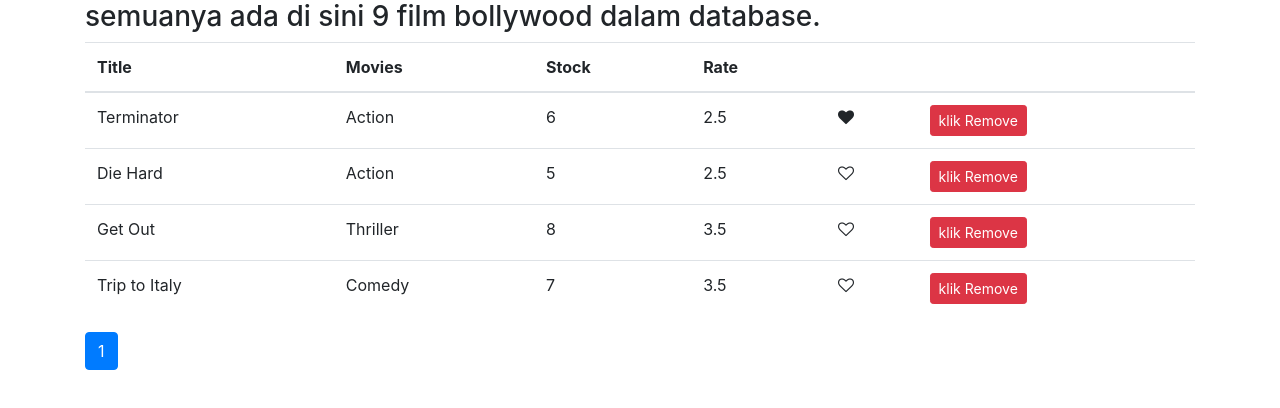
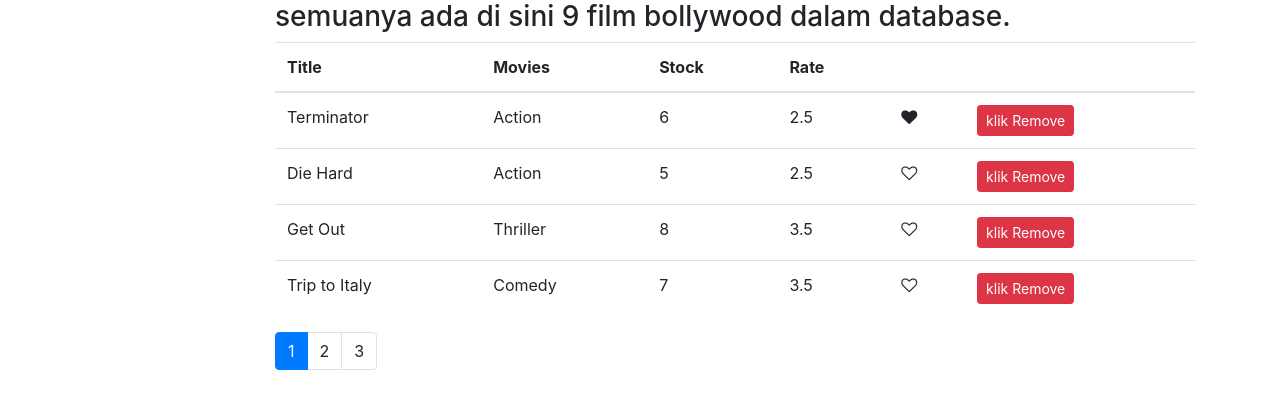
Before and after one commit to halalan/codewithmosh-vidly, a React (Create React App) app: page / in a window 1280 px wide. Shown: the top 408 px of the page. Built offline with nearby package versions, Linux system fonts and the light colour scheme.

Commit message:
final Filtering- Component Interface

```diff
--- /dev/null
+++ b/src/components/common/listGroup.jsx
@@ -0,0 +1,7 @@
+import React from 'react';
+
+const ListGroup = () => {
+    return null;
+}
+
+export default ListGroup;
--- a/src/components/movies.jsx
+++ b/src/components/movies.jsx
@@ -3,14 +3,20 @@
 import Like from './common/like';
 import Pagination from './common/pagination';
 import { paginate } from '../utils/paginate';
-
+import ListGroup from './common/listGroup';
+import { getGenres } from "../services/fakeGenreService";
 
  class Movies extends Component {
    state = {
-     movies: getMovies(),
+     movies:[],
+     genres:[],
      currentPage: 1,
      pageSize:4
    };
+
+   componentDidMount(){
+this.setState({movies: getMovies(), genres: getGenres()})
+   }
 
 
    handleDelete = (movie) => {
@@ -29,6 +35,9 @@
 handlePageChange = page  => {
   this.setState({ currentPage : page});
 };
+ handleGenreSelect = genre  => {
+   console.log(genre);
+ };
 
    render() {
 const { length: count } = this.state.movies;
@@ -38,7 +47,11 @@
  return <h1 className = "body1">Tidak ada film dalam database!!!!!!!!!!</h1>;
  const movies = paginate(allMovies,currentPage, pageSize)
      return(
-         <React.Fragment>
+         <div className="row">
+         <div className="col-2">
+         <ListGroup items={this.state.genres} onItemSelect={this.handleGenreSelect}/>
+         </div>
+         <div className="col">
          <h3 className="body"> semuanya ada di sini {count} film bollywood dalam database.</h3>
      <table className="table">
      <thead>
@@ -74,11 +87,14 @@
          </table>
          <Pagination
          onPageChange={this.handlePageChange}
-         itemsCount="abc"
+         itemsCount={count}
          pageSize={pageSize}
          currentPage={currentPage}
          />
-         </React.Fragment>
+
+         </div>
+
+         </div>
     )
 }
 }
```
